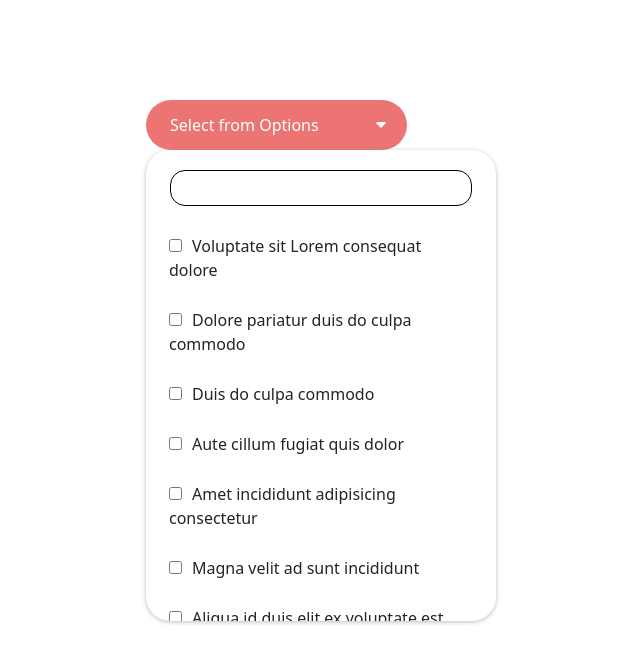
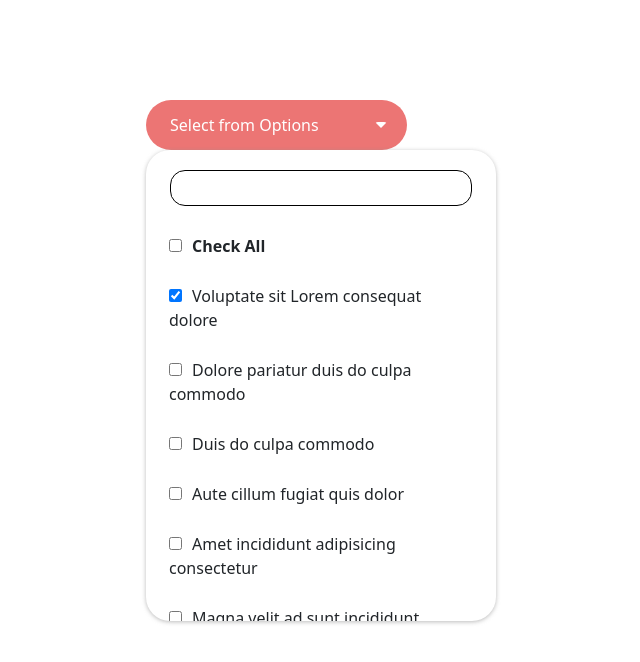
Before and after one commit to SubZane/multiselect-reactjs, a React (Create React App) app: page / in a window 1280 px wide. Both pictures are taken after a click on the button "Select from Options". Shown: the top 662 px of the page, without its empty margins (221-861 px from the left). Built offline with nearby package versions, Linux system fonts and the light colour scheme.

Commit message:
no message

```diff
--- a/src/App.tsx
+++ b/src/App.tsx
@@ -1,7 +1,8 @@
-import React, { useMemo, useState } from 'react'
+import React, { useState } from 'react'
 
 import { css, styled } from './helpers/theme'
-import { DataType, ElementTypes, ListItemTypes, ListTypes, ListWrapperTypes } from './helpers/types'
+import { CheckboxType, ElementTypes, ListItemTypes, ListTypes, ListWrapperTypes, SelectedType } from './helpers/types'
+import { useEffectOnce } from './helpers/usehooks-ts'
 import { useOutsideClick } from './helpers/useOutsideClick'
 
 const Wrapper = styled.div<ElementTypes>`
@@ -114,51 +115,105 @@ const Filterbox = styled.div<ElementTypes>`
 interface Interface {
 	width: string
 	maxHeight: string
-	listData: DataType[]
+	listData: CheckboxType[]
 	open?: boolean
+	checkAll?: boolean
+	selected: SelectedType
 }
 
 function MultiSelectComponent(props: Interface) {
 	const [toggleList, setToggleList] = useState<boolean>(props.open ? props.open : false)
-	const [search, setSearch] = useState('')
+	const [isCheckAll, setIsCheckAll] = useState<boolean>(false)
+	const [checkboxes, SetCheckboxes] = useState<CheckboxType[]>(props.listData)
+
+	useEffectOnce(() => {
+		const CheckboxList = checkboxes.map((v) => ({
+			...v,
+			isChecked: props.selected.includes(v.value) ? true : false,
+			visible: true,
+		}))
+		SetCheckboxes(CheckboxList)
+	})
 
 	const ref = useOutsideClick(() => {
 		setToggleList(false)
 	})
 
-	const filteredList = useMemo(() => {
-		if (search) {
-			return props.listData.filter((item) => item.text.toLowerCase().indexOf(search.toLocaleLowerCase()) > -1)
-		}
-		return props.listData
-	}, [props.listData, search])
+	function ToggleAllCheckboxes() {
+		const new_checkboxes = checkboxes.map((item) => {
+			if (!item.visible) {
+				return {
+					...item,
+					isChecked: false,
+				}
+			} else {
+				return {
+					...item,
+					isChecked: !isCheckAll,
+				}
+			}
+		})
+		SetCheckboxes(new_checkboxes)
+		setIsCheckAll(!isCheckAll)
+	}
 
-	function ToggleList() {
-		setToggleList(!toggleList)
+	function FilterCheckboxes(value: string) {
+		const new_checkboxes = checkboxes.map((item) => {
+			if (item.text.toLocaleLowerCase().includes(value.toLocaleLowerCase())) {
+				return {
+					...item,
+					visible: true,
+				}
+			} else {
+				return {
+					...item,
+					visible: false,
+					isChecked: false,
+				}
+			}
+		})
+		SetCheckboxes(new_checkboxes)
 	}
 
 	return (
 		<Wrapper ref={ref}>
 			<MultiSelect>
-				<Button type="button" onClick={ToggleList} aria-haspopup="true">
+				<Button type="button" onClick={() => setToggleList(!toggleList)} aria-haspopup="true">
 					Select from Options
 				</Button>
 				<ListWrapper expanded={toggleList}>
 					<Filterbox>
-						<Filter type="text" name="search" value={search} onChange={(e) => setSearch(e.target.value)}></Filter>
+						<Filter type="text" name="filter" onChange={(e) => FilterCheckboxes(e.target.value)}></Filter>
 					</Filterbox>
 
 					<List maxHeight={props.maxHeight} width={props.width} role="listbox" aria-expanded={toggleList}>
-						{filteredList.length > 0 ? (
-							filteredList &&
-							filteredList.map((item, index) => (
-								<ListItem width={props.width} key={index} role="option">
-									<Label>
-										<Checkbox type="checkbox" name={item.value} value={item.value} />
-										<Text>{item.text}</Text>
-									</Label>
-								</ListItem>
-							))
+						{props.checkAll && (
+							<ListItem width={props.width} role="option">
+								<Label>
+									<Checkbox onClick={ToggleAllCheckboxes} type="checkbox" />
+									<Text>{isCheckAll ? <b>Unheck All</b> : <b>Check All</b>}</Text>
+								</Label>
+							</ListItem>
+						)}
+
+						{checkboxes && checkboxes.length > 0 ? (
+							checkboxes &&
+							checkboxes.map(
+								(item, index) =>
+									item.visible && (
+										<ListItem width={props.width} key={Math.random()} role="option">
+											<Label>
+												<Checkbox
+													type="checkbox"
+													defaultChecked={item.isChecked}
+													name={item.value}
+													value={item.value}
+												/>
+												<Text>{item.text}</Text>
+											</Label>
+										</ListItem>
+									)
+							)
 						) : (
 							<></>
 						)}
--- /dev/null
+++ b/src/helpers/usehooks-ts.tsx
@@ -0,0 +1,6 @@
+import { EffectCallback, useEffect } from 'react'
+
+export function useEffectOnce(effect: EffectCallback) {
+	// eslint-disable-next-line react-hooks/exhaustive-deps
+	useEffect(effect, [])
+}
--- a/src/index.tsx
+++ b/src/index.tsx
@@ -8,59 +8,59 @@ const root = createRoot(container!)
 
 const listData = [
 	{
-		value: 'demo',
+		value: 'demo1',
 		text: 'Voluptate sit Lorem consequat dolore ',
 	},
 	{
-		value: 'demo',
+		value: 'demo2',
 		text: 'Dolore pariatur duis do culpa commodo',
 	},
 	{
-		value: 'demo',
+		value: 'demo3',
 		text: 'Duis do culpa commodo',
 	},
 	{
-		value: 'demo',
+		value: 'demo4',
 		text: 'Aute cillum fugiat quis dolor',
 	},
 	{
-		value: 'demo',
+		value: 'demo5',
 		text: 'Amet incididunt adipisicing consectetur',
 	},
 	{
-		value: 'demo',
+		value: 'demo6',
 		text: 'Magna velit ad sunt incididunt',
 	},
 	{
-		value: 'demo',
+		value: 'demo7',
 		text: 'Aliqua id duis elit ex voluptate est',
 	},
 	{
-		value: 'demo',
+		value: 'demo8',
 		text: 'Voluptate sit Lorem consequat dolore ',
 	},
 	{
-		value: 'demo',
+		value: 'demo9',
 		text: 'Dolore pariatur duis do culpa commodo',
 	},
 	{
-		value: 'demo',
+		value: 'demo10',
 		text: 'Duis do culpa commodo',
 	},
 	{
-		value: 'demo',
+		value: 'demo11',
 		text: 'Aute cillum fugiat quis dolor',
 	},
 	{
-		value: 'demo',
+		value: 'demo12',
 		text: 'Amet incididunt adipisicing consectetur',
 	},
 	{
-		value: 'demo',
+		value: 'demo13',
 		text: 'Magna velit ad sunt incididunt',
 	},
 	{
-		value: 'demo',
+		value: 'demo14',
 		text: 'Aliqua id duis elit ex voluptate est',
 	},
 ]
@@ -68,7 +68,13 @@ const listData = [
 function MultiSelectContainer() {
 	return (
 		<React.Fragment>
-			<MultiSelectComponent width="350px" maxHeight="50vh" listData={listData} />
+			<MultiSelectComponent
+				checkAll={true}
+				selected={['demo1', 'demo7']}
+				width="350px"
+				maxHeight="50vh"
+				listData={listData}
+			/>
 		</React.Fragment>
 	)
 }
```
Also changed, not shown: src/helpers/types.tsx (+9 -0 lines).
